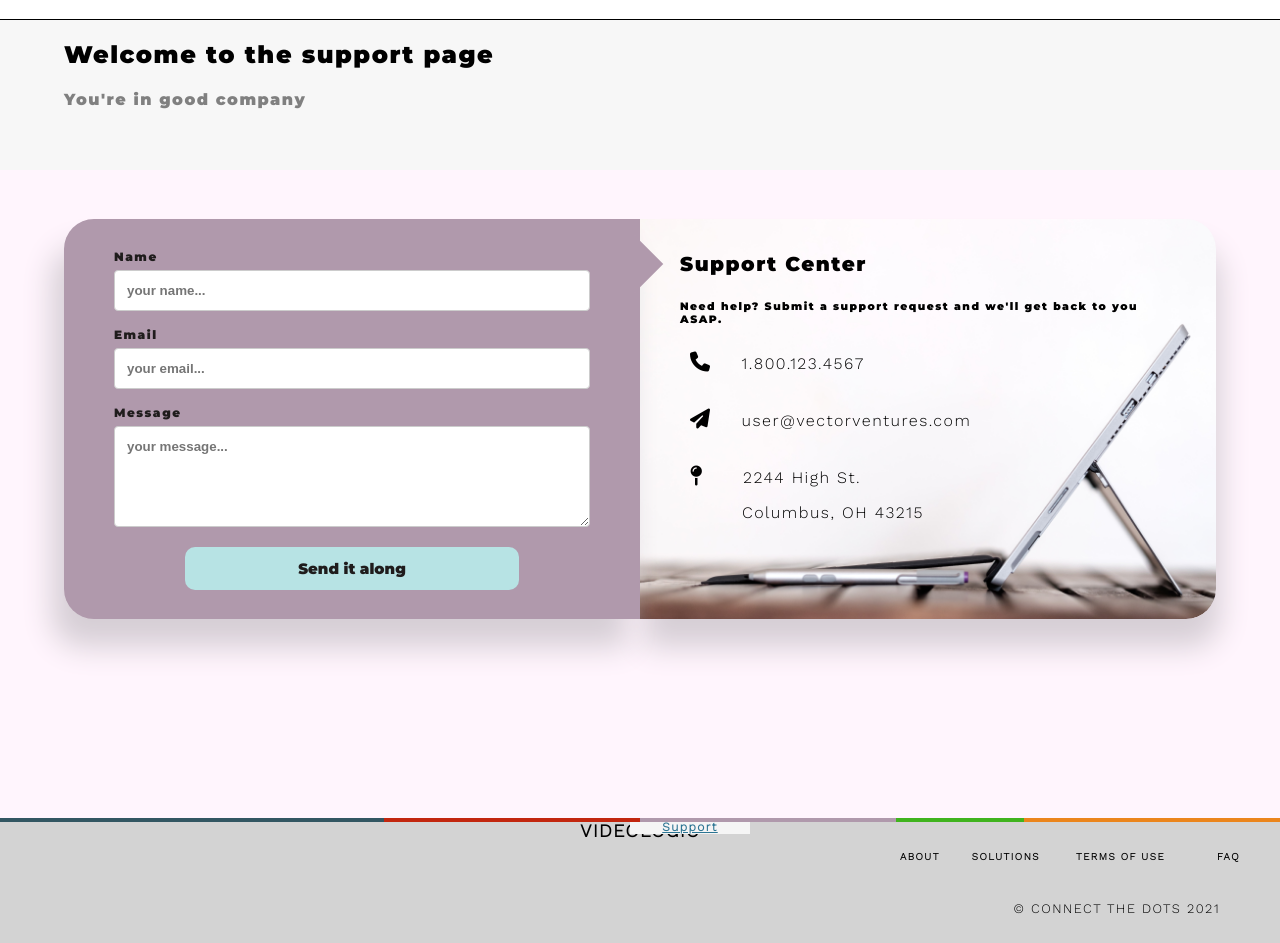
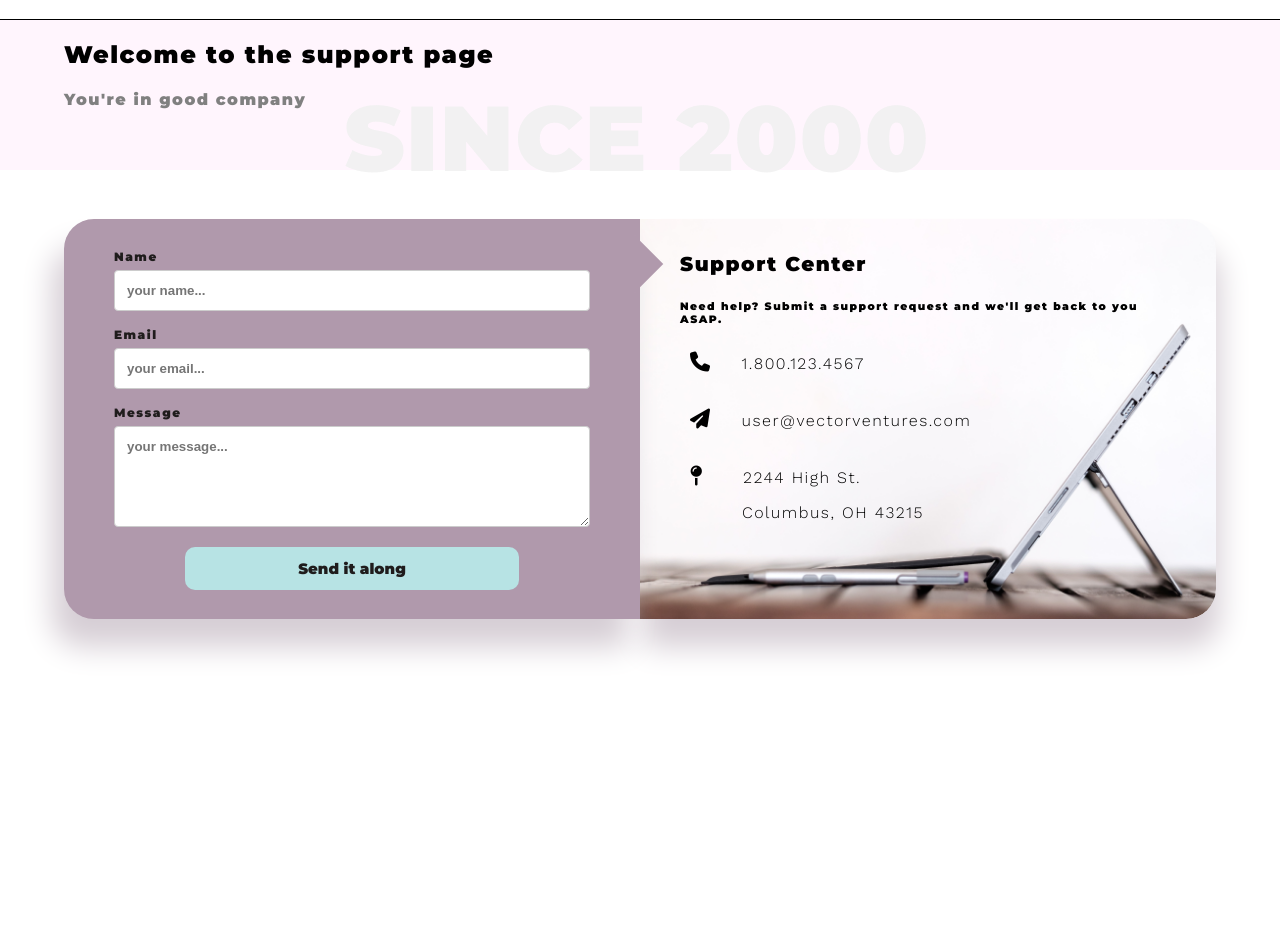
Before and after one commit to puleri/Videologic-Miniapp, a React (Create React App) app in the folder client/: page /#/ in a window 1280 px wide. Shown: the part 49-992 px from the top of the page. Built offline with nearby package versions, Linux system fonts and the light colour scheme.

Commit message:
Added login modal

```diff
--- a/client/src/App.css
+++ b/client/src/App.css
@@ -26,7 +26,7 @@ body, html {
   top: 69px;
   height: 150px;
   width: 100%;
-  background: #f7f7f7;
+  background: #fff5fd;
 }
 #htop {
   margin-left: 5%;
@@ -38,12 +38,11 @@ body, html {
   color: gray;
 }
 .contain {
-  background: #fff5fd;
-  z-index: -20;
+  background:  white;
+  z-index: 0;
   position: absolute;
   top: 168px;
   width: 100%;
-  height: 100%;
 }
 .background {
   position: absolute;
@@ -140,7 +139,8 @@ body, html {
 }
 
 .db-form-header {
-  letter-spacing: .5rem;
+  font-size: 30px;
+  letter-spacing: .3rem;
 }
 
 @keyframes App-logo-spin {
@@ -380,6 +380,7 @@ table {
 }
 
 .brand {
+  text-transform: uppercase;
   display: flex;
 }
 
@@ -394,7 +395,14 @@ table {
   margin-top: 10px;
   height: 30px;
 }
-
+#founded-watermark {
+  font-size: 92px;
+  opacity: .9;
+  text-transform: uppercase;
+  position: absolute;
+  right: 350px;
+  color: #f1f1f1;
+}
 .fas, .far {
   font-size: 20px;
   margin-top: 20px;
@@ -472,8 +480,10 @@ table {
 }
 
 .admin-header {
+  padding-top: 20px;
   letter-spacing: .2vw;
-  font-size: 40px;
+  font-size: 24px;
+
 }
 
 .admin-panel-item1 {
@@ -625,6 +635,7 @@ table {
   max-width: 64%;
 }
 .db-form {
+
   position: relative;
   width: 94%;
   margin-left: 3%;
@@ -839,6 +850,9 @@ th, td {
 
   @media (max-width: 1337px) {
 
+    .contain {
+      margin-bottom: -800px;
+    }
     .admin-header {
       letter-spacing: 3px;
       position: relative;
@@ -985,24 +999,6 @@ th, td {
   right: -1100px;
 }
 
-.login {
-  position: relative;
-  left: 0;
-  top: 1px;
-  right: 0;
-  width: 100%;
-  height: 900px;
-  overflow: hidden;
-  margin-bottom: 0;
-}
-
-.login-element {
-  height: 50%;
-  width: 50%;
-  margin: auto;
-  margin-top: 150px;
-  background: pink;
-}
 .App {
   position: relative;
   min-height: 100vh;
--- a/client/src/components/Footer/Footer.css
+++ b/client/src/components/Footer/Footer.css
@@ -9,20 +9,27 @@
   background-color: transparent;
   border: none
 }
+#footer-icon {
+  height: 30px;
+}
+.footer_logo {
+  position: absolute;
+  top: 10px;
+  left: 5%;
 
-.footer_logo {
   text-decoration: none;
   color: black;
   margin: 15px;
-  text-transform: uppercase;
   font-weight: bold;
   font-size: 18px;
 }
 
 .Footer {
+  text-transform: uppercase;
+  font-family: 'Montserrat', sans-serif;
   background-color: lightgray;
   position:relative;
-  top: 100vh;
+  top: 105vh;
   height: 150px;
   width: 100vw;
 }
@@ -40,20 +47,33 @@
 }
 
 .Footer_button {
-  background-color: #F5F5F5;
-  font-size: 12px;
+  display: flex;
+  justify-content: center;
+  align-items: center;
+  position: absolute;
+  height: 32px;
+  left: 28%;
+  top: 30px;
+  text-decoration: none;
+  border-radius: 5px;
+  box-shadow: 0 3px 15px 1px darkgray;
+  background: white;
+  font-size: 15px;
   margin-right: 30px;
   font-weight: bold;
   color: #2C7593;
-  width: 120px;
+  width: 150px;
   border: none;
 }
 .footercolor {
   position: relative;
-  top:81vh;
-  bottom: 0;
+  bottom:0;
 }
-
+  @media (max-width: 1337px) {
+    .Footer {
+      top: 215vh;
+    }
+  }
 @media only screen and (min-width: 764px) {
     .F1 {
     position: absolute;
--- a/client/src/components/Footer/Footer.js
+++ b/client/src/components/Footer/Footer.js
@@ -2,14 +2,17 @@ import React from 'react';
 import Navbar from 'react-bootstrap/Navbar'
 import ListGroup from 'react-bootstrap/ListGroup'
 import Button from 'react-bootstrap/Button'
+import icon from '../Header/icon.png';
 import './Footer.css';
 
 const Footer = props => {
   return (
     <>
     <Navbar expand="md" className="Footer">
+    <div className="footercolor"><div className="top-accent-blue"></div><div className="top-accent-red"></div><div className="top-accent-purple"></div><div className="top-accent-green"></div><div className="top-accent-yellow"></div></div>
+
       <Navbar.Brand className="footer_logo" href="#">
-        Videologic
+        Videologic<img id="footer-icon"src={icon} alt="icon"/>
     </Navbar.Brand>
       <Button href='#' className="Footer_button F1">Support</Button>
       <ListGroup.Item className="Footer_Nav F2">
@@ -24,9 +27,8 @@ const Footer = props => {
       <ListGroup.Item className="Footer_Nav F5">
         FAQ
       </ListGroup.Item>
-      <ListGroup.Item className="Footer_c">© Connect The Dots 2021</ListGroup.Item>
+      <ListGroup.Item className="Footer_c">© Videologic 2021</ListGroup.Item>
     </Navbar>
-    <div className="footercolor"><div className="top-accent-blue"></div><div className="top-accent-red"></div><div className="top-accent-purple"></div><div className="top-accent-green"></div><div className="top-accent-yellow"></div></div>
     </>
   )
 }
--- /dev/null
+++ b/client/src/components/Login/Login.css
@@ -0,0 +1,47 @@
+
+.login {
+  background: #f7f7f7;
+  z-index: 3;
+  position: relative;
+  left: 0;
+  top: 1px;
+  right: 0;
+  width: 100%;
+  height: 900px;
+  overflow: hidden;
+  margin-bottom: 0;
+}
+
+.login-element {
+  position: absolute;
+  left:30%;
+  right: 30%;
+  height: 50%;
+  width: 50%;
+  margin: auto;
+  margin-top: 150px;
+  border-radius: 15px;
+  background: #bd5546;
+}
+.login-form {
+  margin: 70px;
+  text-align: left;
+}
+#password {
+  padding: 10px;
+  font-family:  sans-serif;
+  font-weight: bold;
+  border: 1px solid lightgray;
+  border-radius: 4px;
+  width: 100%;
+  height: 40px;
+}
+#sign-in-button {
+  font-family: "Montserrat", sans-serif;
+  font-weight: bold;
+  border: none;
+  border-radius: 15px;
+  height: 40px;
+  width: 100px;
+  margin-top: 20px;
+}
--- a/client/src/components/Login/Login.js
+++ b/client/src/components/Login/Login.js
@@ -1,5 +1,6 @@
 import React, { Component } from 'react';
 import { withRouter } from 'react-router-dom';
+import "./Login.css";
 
 class Login extends Component {
   render() {
@@ -32,7 +33,14 @@ class Login extends Component {
         </div>
 
         <div className="login-element">
-
+          <form className="login-form">
+            <h2>Sign In</h2>
+            <label>Email</label>
+            <input type="email" placeholder="email..."/>
+            <label>Password</label>
+            <input id="password" type="password" placeholder="password..."/>
+            <button id="sign-in-button">Submit</button>
+          </form>
         </div>
       </div>
     )
--- a/client/src/components/Support/Support.js
+++ b/client/src/components/Support/Support.js
@@ -43,6 +43,7 @@ class Support extends Component {
     return (
       <>
       <div className="support-top">
+      <h1 id="founded-watermark">Since 2000</h1>
       <h2 id="htop">Welcome to the support page</h2>
       <h4 id="h4top">You're in good company</h4>
       </div>
```
Also changed, not shown: 1 other file (tests, documents, lock files or other folders).
